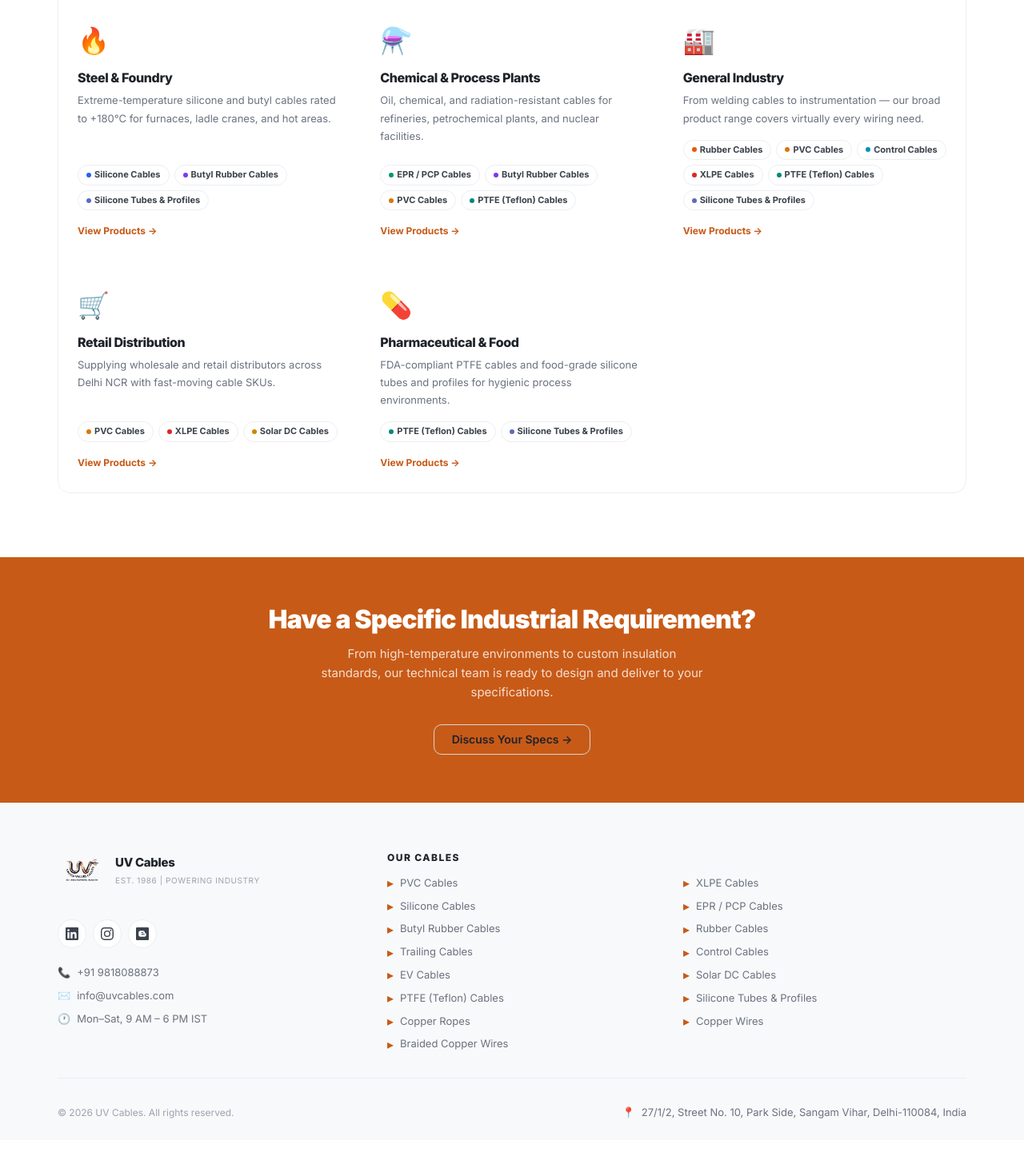
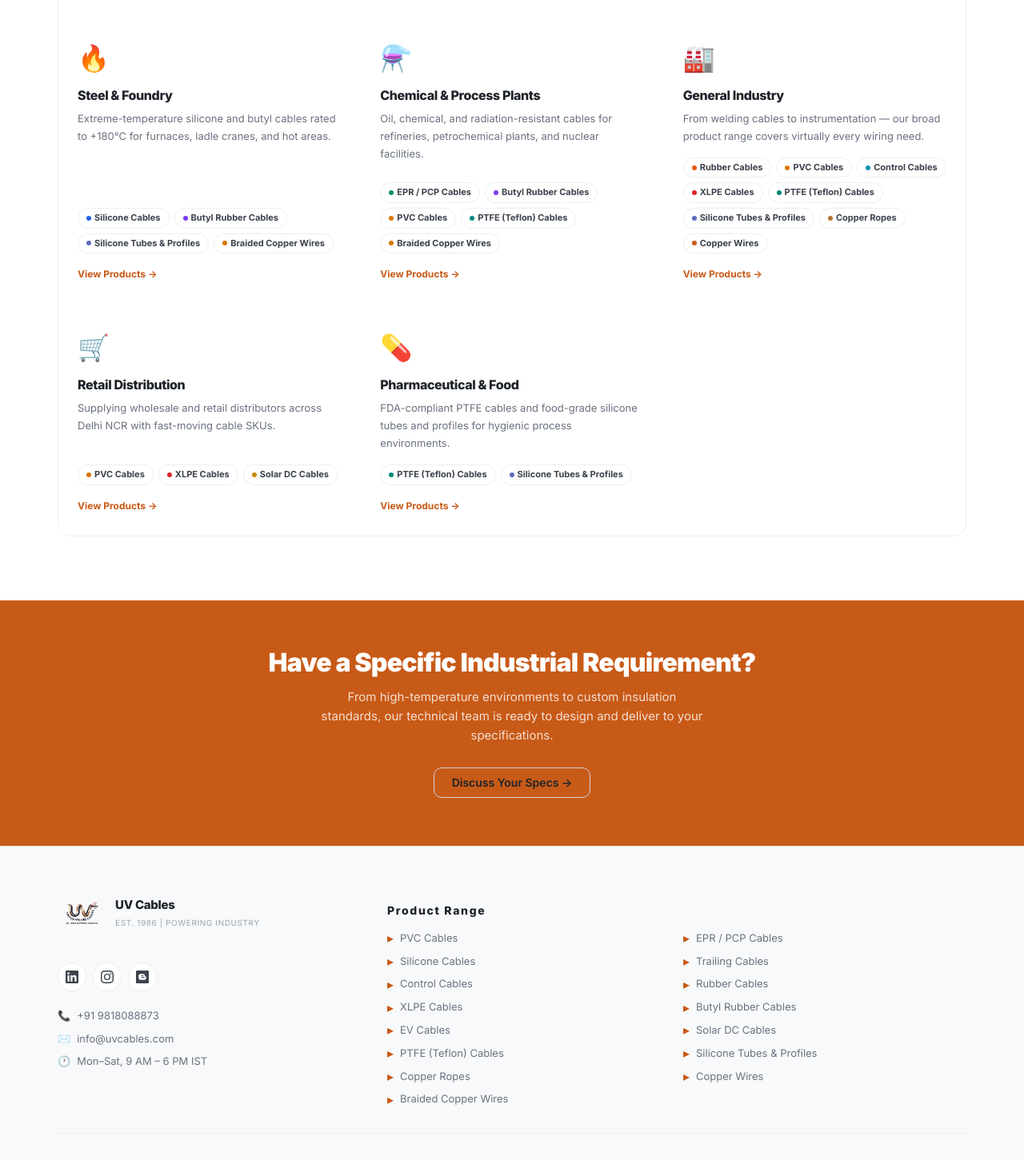
Before and after one commit to Hasanragib/UVCables, a React (Vite) app: page /industries in a window 1280 px wide. Shown: the part 931-2382 px from the top of the page at 80% size. Before the commit the page ends 2357 px from the top, so only its background shows below. Built offline with nearby package versions, Linux system fonts and the light colour scheme; no server answers.

Commit message:
chores: changes done in cable sequencing and enquire button.

```diff
--- a/src/components/Footer.jsx
+++ b/src/components/Footer.jsx
@@ -124,7 +124,7 @@
 
           {/* COLUMN 2 — Our Cables */}
           <div className="footer__products-col">
-            <div className="footer__col-title">Our Cables</div>
+            <div className="footer__col-title">Product Range</div>
             <div className="footer__links">
               {PRODUCTS.map(function (p) {
                 return (
--- a/src/data/index.js
+++ b/src/data/index.js
@@ -76,6 +76,11 @@
     id: "newenergy",
     label: "Solar & EV",
     icon: "☀️",
+  },
+  {
+    id: "copper",
+    label: "Copper Conductors",
+    icon: "🔩",
   },
 ];
 
@@ -211,33 +216,28 @@
     ],
   },
   {
-    id: "xlpe",
-    label: "XLPE Cables",
-    short: "XLPE",
-    dot: "#DC2626",
-    icon: "🔌",
-    useCases: ["power"],
-    isStandards: ["is7098"],
-    isDisplay: "As per IS 7098 Pt.1 / Pt.2",
-    image: XLPE,
-    imageAlt: "XLPE high voltage power cable",
+    id: "epr",
+    label: "EPR / PCP Cables",
+    short: "EPR",
+    dot: "#059669",
+    icon: "🟢",
+    useCases: ["flexible", "power"],
+    isStandards: ["is9968"],
+    isDisplay: "As per IS 9968 Pt.1 & Pt.2",
+    image: EPR_PCP,
+    imageAlt: "EPR PCP flexible cable on drum",
     metaDesc:
-      "Cross-linked polyethylene cables for medium and high voltage power distribution. IS 7098 compliant.",
+      "EPR insulated, PCP sheathed cables for mining and crane applications. IS 9968 compliant.",
     description:
-      "Cross-linked polyethylene insulated cables for medium and high voltage power distribution. Superior thermal performance and higher current-carrying capacity over standard PVC.",
+      "Ethylene Propylene Rubber insulated with Polychloroprene sheath. Excellent oil, weather, and ozone resistance for heavy-duty flexible use.",
     specs: [
-      "Voltage: 1.1 kV – 33 kV",
-      "Temp Range: Up to +90°C (continuous)",
-      "Insulation: XLPE",
-      "Armor: SWA / STA optional",
-      "Standards: As per IS 7098 Pt.1 & Pt.2",
+      "Voltage: Up to 3.3 kV",
+      "Temp Range: -40°C to +85°C",
+      "Insulation: EPR",
+      "Sheath: PCP (Neoprene)",
+      "Standards: IS 9968 Pt.1 & Pt.2",
     ],
-    applications: [
-      "Power substations",
-      "Underground distribution",
-      "Industrial feeders",
-      "Grid connections",
-    ],
+    applications: ["Mining", "Cranes", "Portable equipment", "Reeling drums"],
   },
   {
     id: "silicone",
@@ -266,88 +266,6 @@
       "Aerospace ground support",
       "Steel plants",
       "Lighting systems",
-    ],
-  },
-  {
-    id: "epr",
-    label: "EPR / PCP Cables",
-    short: "EPR",
-    dot: "#059669",
-    icon: "🟢",
-    useCases: ["flexible", "power"],
-    isStandards: ["is9968"],
-    isDisplay: "As per IS 9968 Pt.1 & Pt.2",
-    image: EPR_PCP,
-    imageAlt: "EPR PCP flexible cable on drum",
-    metaDesc:
-      "EPR insulated, PCP sheathed cables for mining and crane applications. IS 9968 compliant.",
-    description:
-      "Ethylene Propylene Rubber insulated with Polychloroprene sheath. Excellent oil, weather, and ozone resistance for heavy-duty flexible use.",
-    specs: [
-      "Voltage: Up to 3.3 kV",
-      "Temp Range: -40°C to +85°C",
-      "Insulation: EPR",
-      "Sheath: PCP (Neoprene)",
-      "Standards: IS 9968 Pt.1 & Pt.2",
-    ],
-    applications: ["Mining", "Cranes", "Portable equipment", "Reeling drums"],
-  },
-  {
-    id: "butyl",
-    label: "Butyl Rubber Cables",
-    short: "BUTYL",
-    dot: "#7C3AED",
-    icon: "🔵",
-    useCases: ["specialty", "hightemp"],
-    isStandards: ["nostandard"],
-    isDisplay: "Customer Spec / As per IS 9968",
-    image: ButylCable,
-    imageAlt: "Butyl rubber specialty cable chemical plant",
-    metaDesc:
-      "Butyl rubber cables for nuclear and chemical plants. High radiation and steam resistance.",
-    description:
-      "Butyl rubber insulation for nuclear plants, chemical industries, and high-radiation environments. Superior steam and heat resistance.",
-    specs: [
-      "Voltage: Up to 1.1 kV",
-      "Temp Range: Up to +110°C",
-      "Insulation: Butyl Rubber",
-      "Chemical: Excellent resistance",
-      "Radiation: High resistance",
-    ],
-    applications: [
-      "Nuclear plants",
-      "Chemical plants",
-      "Steam lines",
-      "Marine use",
-    ],
-  },
-  {
-    id: "rubber",
-    label: "Rubber Cables",
-    short: "RUBBER",
-    dot: "#EA580C",
-    icon: "🟠",
-    useCases: ["flexible", "wiring"],
-    isStandards: ["is9968"],
-    isDisplay: "As per IS 9968 Pt.1",
-    image: RubberCable,
-    imageAlt: "Rubber flexible cable for welding",
-    metaDesc:
-      "General purpose rubber cables for welding sets and portable tools. IS 9968 compliant.",
-    description:
-      "General-purpose flexible rubber cables for portable tools, welding sets, and equipment requiring frequent movement and mechanical flexibility.",
-    specs: [
-      "Voltage: Up to 1.1 kV",
-      "Temp Range: -25°C to +60°C",
-      "Insulation: Natural/Synthetic Rubber",
-      "Highly flexible construction",
-      "Standards: As per IS 9968 Pt.1",
-    ],
-    applications: [
-      "Welding machines",
-      "Portable tools",
-      "Construction sites",
-      "Agricultural pumps",
     ],
   },
   {
@@ -397,7 +315,7 @@
     specs: [
       "Voltage: Up to 1.1 kV",
       "Cores: 2 – 61 cores",
-      "Insulation: Silicone, EPR, PVC, XLPE",
+      "Insulation: Silicone, EPR",
       "Shielding: Overall Al-foil or Cu braid",
       "Standards: As per IS",
     ],
@@ -406,6 +324,93 @@
       "Automation panels",
       "Process control",
       "Signal transmission",
+    ],
+  },
+  {
+    id: "rubber",
+    label: "Rubber Cables",
+    short: "RUBBER",
+    dot: "#EA580C",
+    icon: "🟠",
+    useCases: ["flexible", "wiring"],
+    isStandards: ["is9968"],
+    isDisplay: "As per IS 9968 Pt.1",
+    image: RubberCable,
+    imageAlt: "Rubber flexible cable for welding",
+    metaDesc:
+      "General purpose rubber cables for welding sets and portable tools. IS 9968 compliant.",
+    description:
+      "General-purpose flexible rubber cables for portable tools, welding sets, and equipment requiring frequent movement and mechanical flexibility.",
+    specs: [
+      "Voltage: Up to 1.1 kV",
+      "Temp Range: -25°C to +60°C",
+      "Insulation: Natural/Synthetic Rubber",
+      "Highly flexible construction",
+      "Standards: As per IS 9968 Pt.1",
+    ],
+    applications: [
+      "Welding machines",
+      "Portable tools",
+      "Construction sites",
+      "Agricultural pumps",
+    ],
+  },
+  {
+    id: "xlpe",
+    label: "XLPE Cables",
+    short: "XLPE",
+    dot: "#DC2626",
+    icon: "🔌",
+    useCases: ["power"],
+    isStandards: ["is7098"],
+    isDisplay: "As per IS 7098 Pt.1 / Pt.2",
+    image: XLPE,
+    imageAlt: "XLPE high voltage power cable",
+    metaDesc:
+      "Cross-linked polyethylene cables for medium and high voltage power distribution. IS 7098 compliant.",
+    description:
+      "Cross-linked polyethylene insulated cables for medium and high voltage power distribution. Superior thermal performance and higher current-carrying capacity over standard PVC.",
+    specs: [
+      "Voltage: 1.1 kV – 33 kV",
+      "Temp Range: Up to +90°C (continuous)",
+      "Insulation: XLPE",
+      "Armor: SWA / STA optional",
+      "Standards: As per IS 7098 Pt.1 & Pt.2",
+    ],
+    applications: [
+      "Power substations",
+      "Underground distribution",
+      "Industrial feeders",
+      "Grid connections",
+    ],
+  },
+  {
+    id: "butyl",
+    label: "Butyl Rubber Cables",
+    short: "BUTYL",
+    dot: "#7C3AED",
+    icon: "🔵",
+    useCases: ["specialty", "hightemp"],
+    isStandards: ["nostandard"],
+    isDisplay: "Customer Spec / As per IS 9968",
+    image: ButylCable,
+    imageAlt: "Butyl rubber specialty cable chemical plant",
+    metaDesc:
+      "Butyl rubber cables for nuclear and chemical plants. High radiation and steam resistance.",
+    description:
+      "Butyl rubber insulation for nuclear plants, chemical industries, and high-radiation environments. Superior steam and heat resistance.",
+    specs: [
+      "Voltage: Up to 1.1 kV",
+      "Temp Range: Up to +110°C",
+      "Insulation: Butyl Rubber",
+      "Chemical: Excellent resistance",
+      "Radiation: High resistance",
+    ],
+    applications: [
+      "Nuclear plants",
+      "Chemical plants",
+      "Steam lines",
+      "Marine use",
     ],
   },
   {
@@ -529,7 +534,7 @@
     short: "Cu-ROPE",
     dot: "#B87333",
     icon: "🔩",
-    useCases: ["specialty", "wiring"],
+    useCases: ["copper", "wiring"],
     isStandards: ["nostandard"],
     isDisplay: "As Per IS 8130 / Customer Spec",
     image: CopperRope3,
@@ -558,7 +563,7 @@
     short: "Cu-WIRE",
     dot: "#C85A17",
     icon: "〰️",
-    useCases: ["specialty", "wiring"],
+    useCases: ["copper", "wiring"],
     isStandards: ["nostandard"],
     isDisplay: "As Per IS 8130 / IS 1897",
     image: CopperWire,
@@ -587,7 +592,7 @@
     short: "Cu-BRAID",
     dot: "#D97706",
     icon: "🔗",
-    useCases: ["specialty", "flexible"],
+    useCases: ["copper", "flexible"],
     isStandards: ["nostandard"],
     isDisplay: "As per IS 8130 / Customer Spec",
     image: CopperBraidWire,
@@ -632,7 +637,7 @@
     id: 1,
     headline: "Welcome to UV Cables",
     sub: "Precision-wound. Industry-proven.",
-    desc: "PVC, XLPE, EPR/PCP, Silicone, PTFE(Teflon) and more.",
+    desc: "PVC, EPR/PCP, Trailing, Silicone, PTFE(Teflon) and more.",
     image: CableTower,
     imageAlt: "Industrial power cable close-up",
     cta: "Explore Products",
@@ -642,7 +647,7 @@
     id: 2,
     headline: "Solar & EV Ready",
     sub: "New energy. Proven quality.",
-    desc: "Solar DC cables and EV charging cables — built for India's renewable future.",
+    desc: "EV Battery module, Powertrain cables — built for India's renewable future.",
     image: SolarImage,
     imageAlt: "Solar panels with DC cable wiring",
     cta: "Explore Products",
--- a/src/data/productDetail.js
+++ b/src/data/productDetail.js
@@ -1046,7 +1046,7 @@
     tempRange: "-15°C to +150°C",
     conductorMaterial: "Annealed tin copper",
     conductorClass: "Class 5 (Stranded)",
-    insulation: "PVC / XLPE / Rubber",
+    insulation: "Silicone / EPR / Rubber",
     sheath: "Elastomers Outer Sheath",
     armoring: "SWA optional / Al foil or Cu braid screen",
     flameRating: "Flame Retardant (FR / FRLS)",
@@ -1060,7 +1060,7 @@
       {
         layer: 2,
         name: "Insulation",
-        material: "PVC, XLPE, Neoprene, EPR colour coded insulations",
+        material: "Silicone / EPR colour coded insulations",
         color: "#2563EB",
       },
       {
--- a/src/pages/AboutPage.jsx
+++ b/src/pages/AboutPage.jsx
@@ -73,8 +73,8 @@
                 <p className="about__text">
                   We manufacture and supply across a comprehensive range
                   including PVC, XLPE, Silicone, EPR/PCP, Butyl Rubber, Trailing
-                  & Reeling, Control, EV Charging, Solar DC, PTFE (Teflon), and
-                  Silicone Profiles — meeting demanding requirements across
+                  & Reeling, Control, EV Powertrain, Solar DC, PTFE (Teflon),
+                  and Silicone Profiles — meeting demanding requirements across
                   extreme heat, heavy duty, and specialized industrial
                   applications.
                 </p>
--- a/src/pages/ContactPage.jsx
+++ b/src/pages/ContactPage.jsx
@@ -448,7 +448,7 @@
                     What to Include
                   </div>
                   {[
-                    "Cable type (e.g. XLPE, PVC, EPR)",
+                    "Cable type (e.g. PVC, EPR, Silicone)",
                     "Voltage and current rating required",
                     "Conductor cross-section (sq.mm)",
                     "Number of cores",
--- a/src/pages/IndustriesPage.jsx
+++ b/src/pages/IndustriesPage.jsx
@@ -9,7 +9,7 @@
     name: "Power & Utilities",
     ucId: "power",
     desc: "High-voltage underground and overhead distribution cables for substations, grid connections, and industrial power feeders.",
-    productIds: ["xlpe", "pvc", "control"],
+    productIds: ["xlpe", "pvc", "control", "copper-rope"],
   },
   {
     icon: "🏗️",
@@ -51,21 +51,30 @@
     name: "Steel & Foundry",
     ucId: "hightemp",
     desc: "Extreme-temperature silicone and butyl cables rated to +180°C for furnaces, ladle cranes, and hot areas.",
-    productIds: ["silicone", "butyl", "silicone-tubes"],
+    productIds: ["silicone", "butyl", "silicone-tubes", "braided-copper"],
   },
   {
     icon: "⚗️",
     name: "Chemical & Process Plants",
     ucId: "specialty",
     desc: "Oil, chemical, and radiation-resistant cables for refineries, petrochemical plants, and nuclear facilities.",
-    productIds: ["epr", "butyl", "pvc", "ptfe"],
+    productIds: ["epr", "butyl", "pvc", "ptfe", "braided-copper"],
   },
   {
     icon: "🏭",
     name: "General Industry",
     ucId: "all",
     desc: "From welding cables to instrumentation — our broad product range covers virtually every wiring need.",
-    productIds: ["rubber", "pvc", "control", "xlpe", "ptfe", "silicone-tubes"],
+    productIds: [
+      "rubber",
+      "pvc",
+      "control",
+      "xlpe",
+      "ptfe",
+      "silicone-tubes",
+      "copper-rope",
+      "copper-wire",
+    ],
   },
   {
     icon: "🛒",
--- a/src/styles/sections.css
+++ b/src/styles/sections.css
@@ -465,11 +465,11 @@
 }
 
 .footer__col-title {
-  font-size: 12px;
+  font-size: 14px;
   font-weight: 800;
-  text-transform: uppercase;
   letter-spacing: 0.12em;
   color: var(--text-heading);
+  margin-top: var(--space-3);
   margin-bottom: var(--space-3);
 }
 
```
Also changed, not shown: src/components/ProductCard.jsx (+7 -2 lines).
